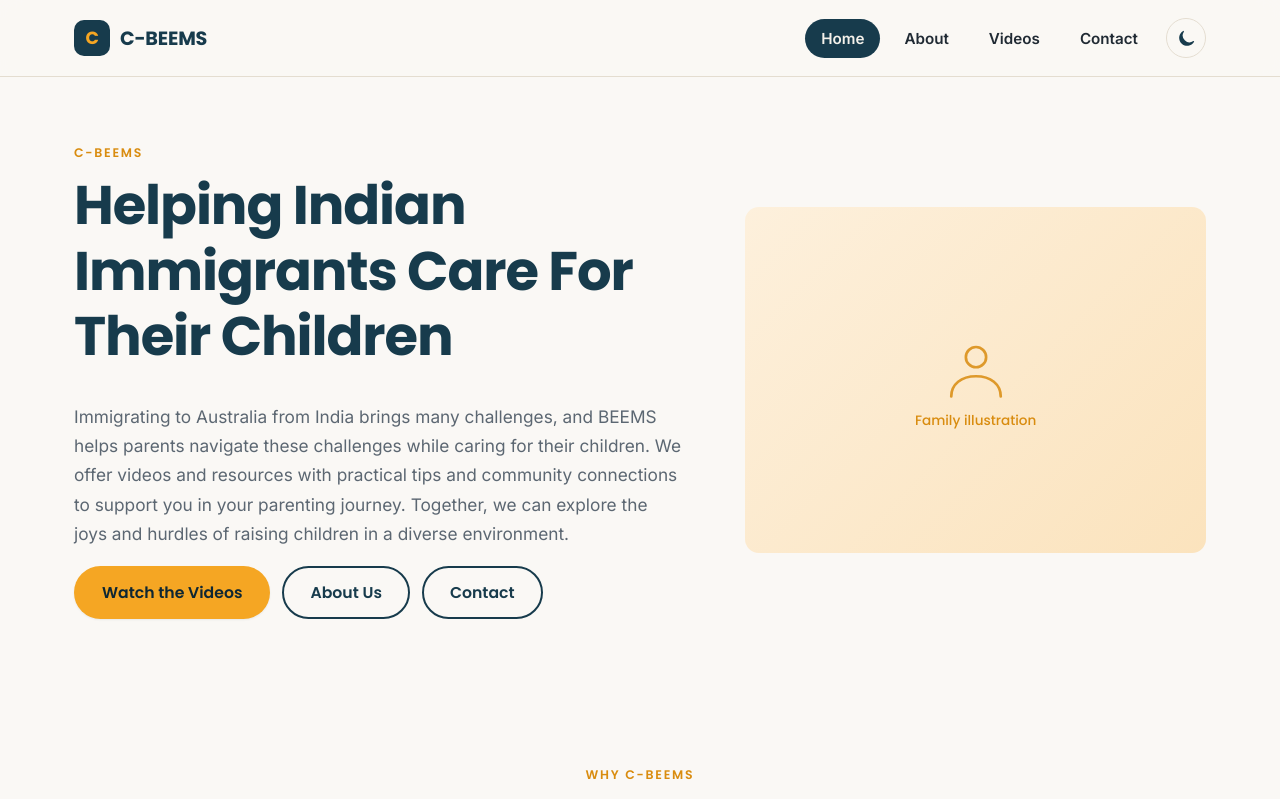
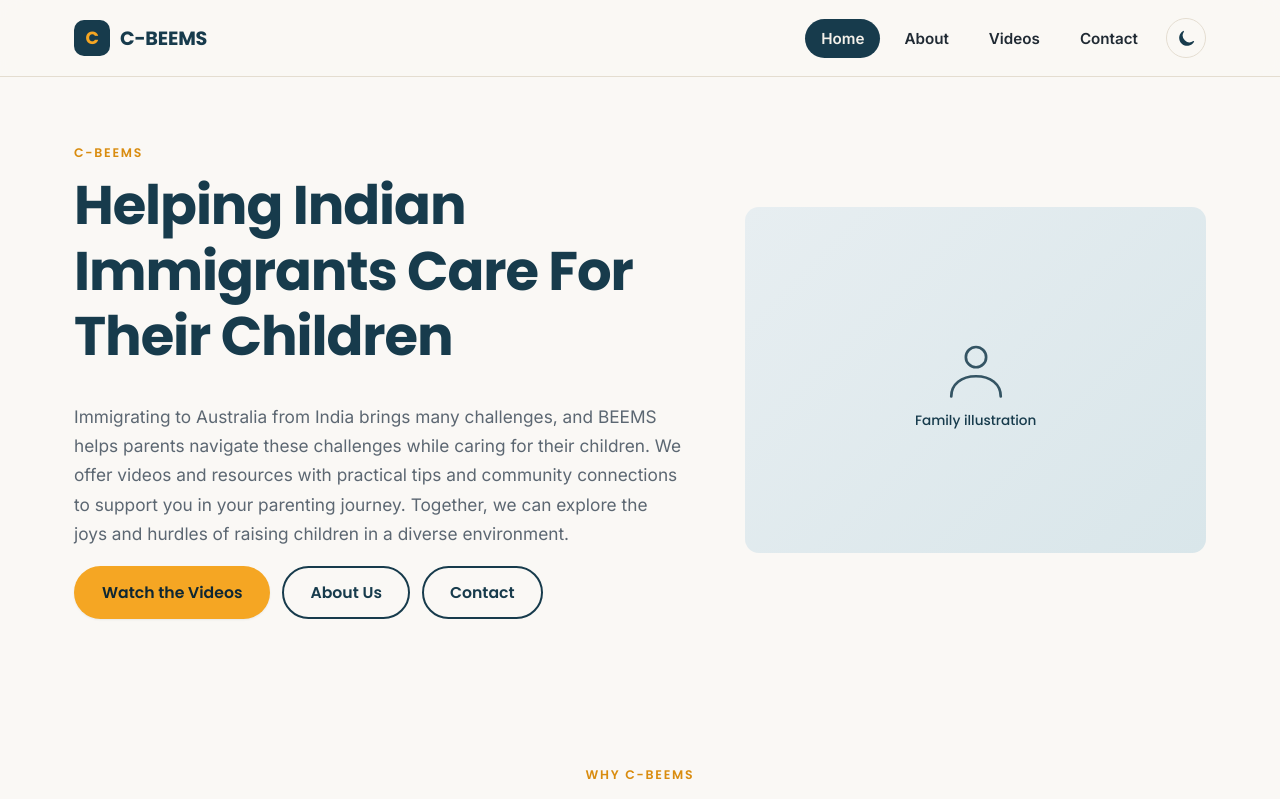
Before and after one commit to toonoisy/beems-migrated, a React (Vite) app: page / in a window 1280 px wide. Shown: the top 799 px of the page. Built offline with nearby package versions, Linux system fonts and the light colour scheme; no server answers; the database is empty.

Commit message:
Match Home hero placeholder tone to About's

```diff
--- a/src/pages/Home.jsx
+++ b/src/pages/Home.jsx
@@ -46,7 +46,7 @@ export default function Home() {
               <Link to="/contact" className="btn btn--outline">Contact</Link>
             </div>
           </div>
-          <PlaceholderImage icon="family" tone="accent" label="Family illustration" className="hero__image" />
+          <PlaceholderImage icon="family" tone="primary" label="Family illustration" className="hero__image" />
         </div>
       </section>
 
```
